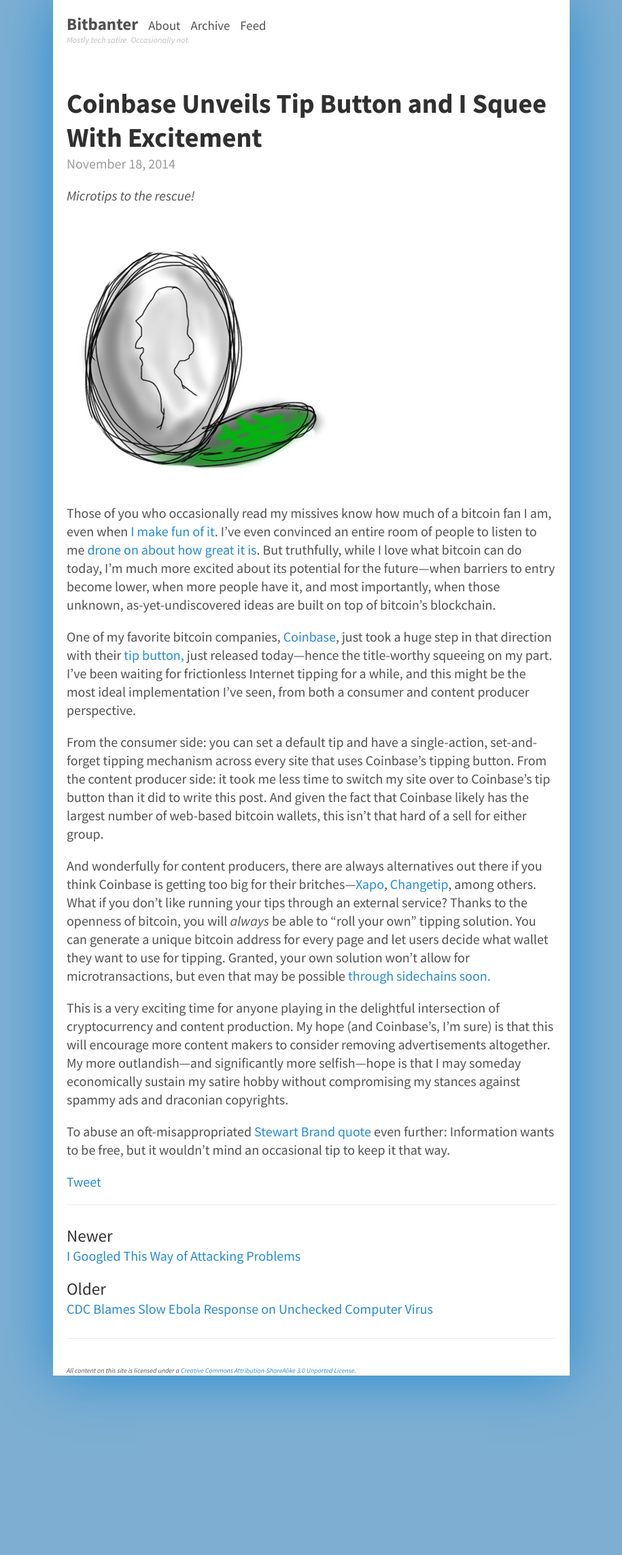
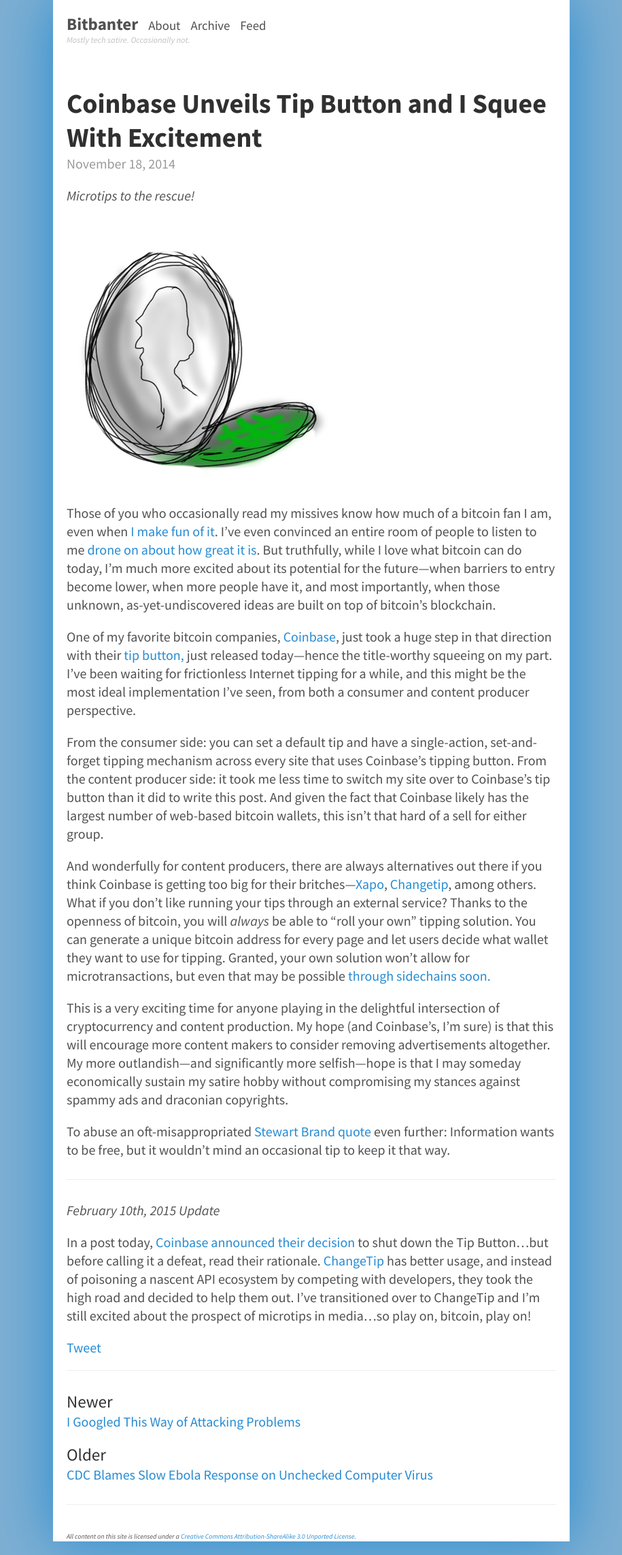
Before and after one commit to acityinohio/bitbanter-archive, a Jekyll site: the page built from _posts/2014-11-18-coinbase-tips.md, in a window 1280 px wide. Shown: the whole page at 68% size, without its empty margins (182-1097 px from the left). Built offline with Jekyll 4.4.1, drawn with Linux system fonts in a browser that asks for light colours; Markdown is read by kramdown in place of the engine named in the settings; comment, search, counter and statistics services are not loaded.

Commit message:
xfer over to changetip

```diff
--- a/_includes/tbtc.html
+++ b/_includes/tbtc.html
@@ -1,6 +1,6 @@
 <div class="tbtc">
-	<script>!function(d,s,id) {var js,cjs=d.getElementsByTagName(s)[0],e=d.getElementById(id);if(e){return;}js=d.createElement(s);js.id=id;js.src="https://www.coinbase.com/assets/tips.js";cjs.parentNode.insertBefore(js,cjs);}(document, 'script', 'coinbase-tips');</script>
+	<div class="changetip_tipme_button" data-bid="ETGyZNdY8o2mvATCpaRfc7" data-uid="YLdRLLtPZXe4u8oeQGPmJW"></div>
+	<script>(function(document,script,id){var js,r=document.getElementsByTagName(script)[0],protocol=/^http:/.test(document.location)?'http':'https';if(!document.getElementById(id)){js=document.createElement(script);js.id=id;js.src=protocol+'://widgets.changetip.com/public/js/widgets.js';r.parentNode.insertBefore(js,r)}}(document,'script','changetip_w_0'));</script>
+	<a href="https://twitter.com/share" class="twitter-share-button" data-via="ACityInOhio">Tweet</a>
 	<script>!function(d,s,id){var js,fjs=d.getElementsByTagName(s)[0],p=/^http:/.test(d.location)?'http':'https';if(!d.getElementById(id)){js=d.createElement(s);js.id=id;js.src=p+'://platform.twitter.com/widgets.js';fjs.parentNode.insertBefore(js,fjs);}}(document, 'script', 'twitter-wjs');</script>
-	<div class="cb-tip-button" data-content-location="" data-href="//www.coinbase.com/tip_buttons/show_tip" data-to-user-id="513e47d279437675b9000017"></div>
-	<a href="https://twitter.com/share" class="twitter-share-button" data-via="ACityInOhio">Tweet</a>
 </div>
--- a/_posts/2014-11-18-coinbase-tips.md
+++ b/_posts/2014-11-18-coinbase-tips.md
@@ -19,3 +19,9 @@ And wonderfully for content producers, there are always alternatives out there i
 This is a very exciting time for anyone playing in the delightful intersection of cryptocurrency and content production. My hope (and Coinbase's, I'm sure) is that this will encourage more content makers to consider removing advertisements altogether. My more outlandish---and significantly more selfish---hope is that I may someday economically sustain my satire hobby without compromising my stances against spammy ads and draconian copyrights.
 
 To abuse an oft-misappropriated [Stewart Brand quote](http://en.wikipedia.org/wiki/Information_wants_to_be_free) even further: Information wants to be free, but it wouldn't mind an occasional tip to keep it that way.
+
+---
+
+*February 10th, 2015 Update*
+
+In a post today, [Coinbase announced their decision](http://blog.coinbase.com/post/110651254587/shutting-down-the-coinbase-tip-button) to shut down the Tip Button...but before calling it a defeat, read their rationale. [ChangeTip](https://www.changetip.com/) has better usage, and instead of poisoning a nascent API ecosystem by competing with developers, they took the high road and decided to help them out. I've transitioned over to ChangeTip and I'm still excited about the prospect of microtips in media...so play on, bitcoin, play on!
--- a/public/css/poole.css
+++ b/public/css/poole.css
@@ -448,6 +448,10 @@ tbody tr:nth-child(odd) th {
 	margin-bottom: 1rem;
 }
 
+.changetip_tipme_button {
+	margin-bottom: .5rem;
+}
+
 /* Some footer nicities */
 .footer {
 	margin-top: 2rem;
```
